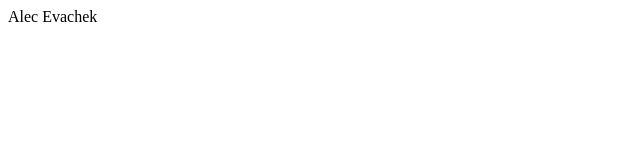
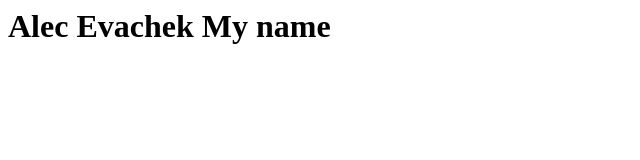
Before and after one commit to ajevachek/ajevachek.com, a plain HTML site: page index.html in a window 1280 px wide. Shown: the whole page, without its empty margins (0-640 px from the left). Drawn offline with Linux system fonts and the light colour scheme.

Commit message:
Update index.html

```diff
--- a/index.html
+++ b/index.html
@@ -1 +1,6 @@
+<h1>
 Alec Evachek
+<p1>
+My name
+</p2>
+</h1>
```
